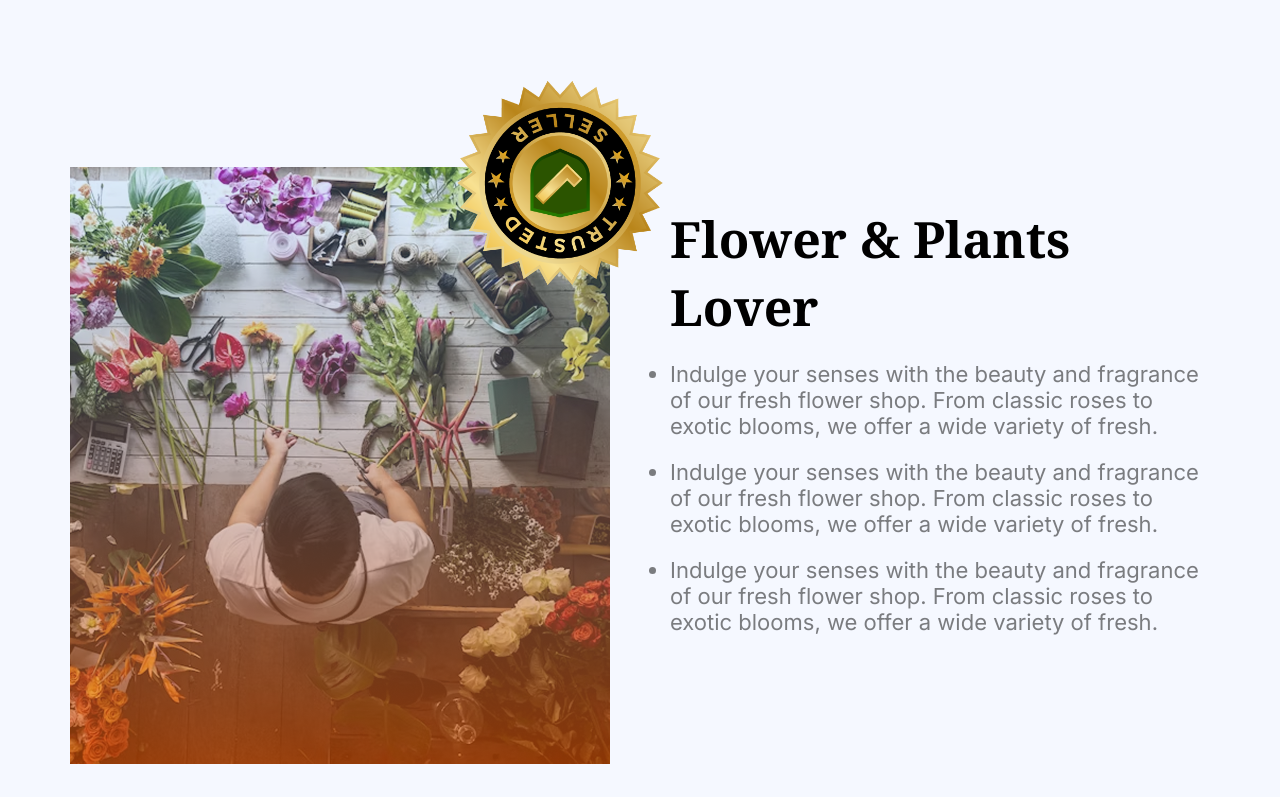
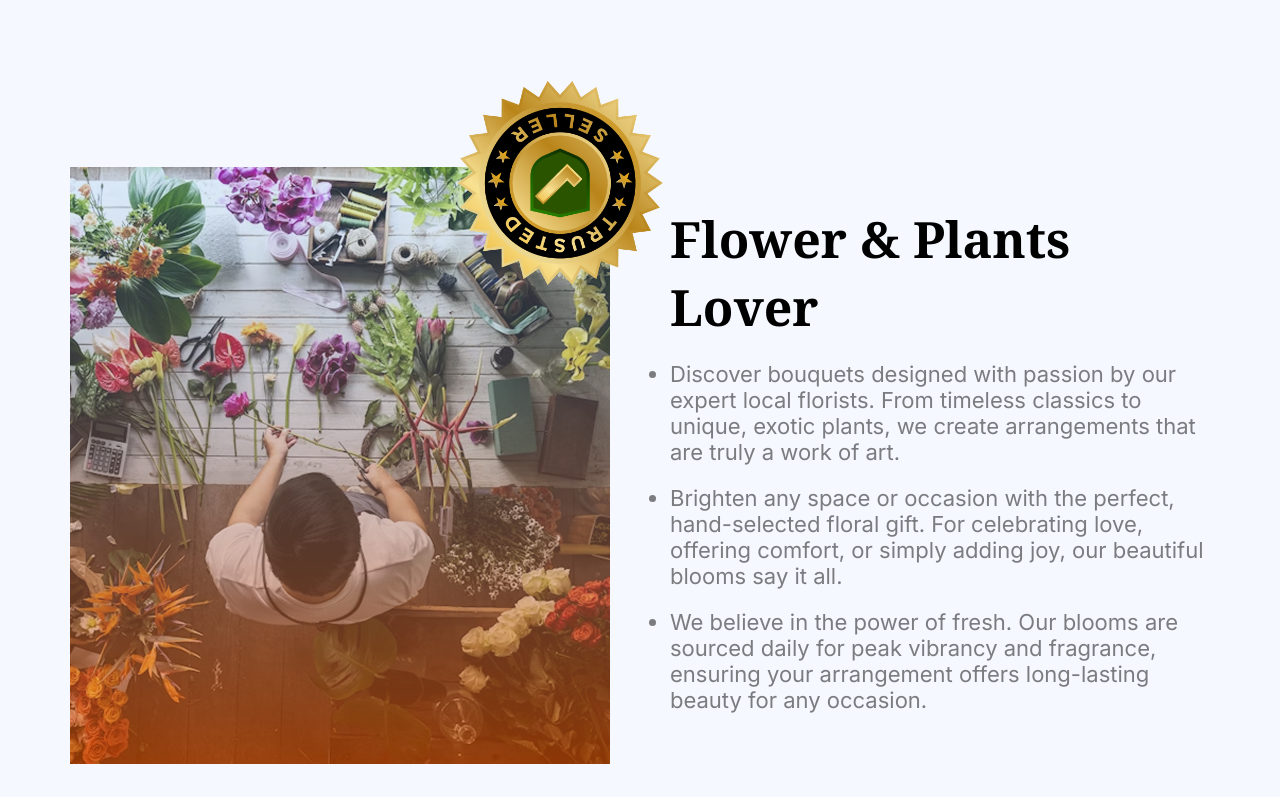
Before and after one commit to Ashik-Ahammad/flower-market, a plain HTML site: page index.html in a window 1280 px wide. Shown: the part 2000-2797 px from the top of the page. Drawn offline with Linux system fonts and the light colour scheme.

Commit message:
Text Update

```diff
--- a/index.html
+++ b/index.html
@@ -52,9 +52,7 @@
       <section class="our-plants-sec">
         <h1 class="our-plants-title"><span>Our</span> Plants</h1>
         <p class="our-plants-desc">
-          Indulge your senses with the beauty and fragrance of our fresh flower
-          shop. From <br />classic roses to exotic blooms, we offer a wide
-          variety of fresh.
+          Adorn your home or find the perfect gift from our stunning selection of fresh-cut flowers. Each <br>beautiful bouquet is expertly arranged to brighten any room or special occasion.
         </p>
 
         <div class="cards">
@@ -138,19 +136,13 @@
 
             <ul class="flower-plant-lover-container-list-texts">
               <li>
-                Indulge your senses with the beauty and fragrance of our fresh
-                flower shop. From classic roses to exotic blooms, we offer a
-                wide variety of fresh.
+                Discover bouquets designed with passion by our expert local florists. From timeless classics to unique, exotic plants, we create arrangements that are truly a work of art.
               </li>
               <li>
-                Indulge your senses with the beauty and fragrance of our fresh
-                flower shop. From classic roses to exotic blooms, we offer a
-                wide variety of fresh.
+                Brighten any space or occasion with the perfect, hand-selected floral gift. For celebrating love, offering comfort, or simply adding joy, our beautiful blooms say it all.
               </li>
               <li>
-                Indulge your senses with the beauty and fragrance of our fresh
-                flower shop. From classic roses to exotic blooms, we offer a
-                wide variety of fresh.
+                We believe in the power of fresh. Our blooms are sourced daily for peak vibrancy and fragrance, ensuring your arrangement offers long-lasting beauty for any occasion.
               </li>
             </ul>
           </div>
@@ -160,9 +152,7 @@
       <section class="latest-deal-sec">
         <h1 class="latest-deal-title"><span>Latest</span> Deals</h1>
         <p class="latest-deal-desc">
-          Indulge your senses with the beauty and fragrance of our fresh flower
-          shop. From <br />classic roses to exotic blooms, we offer a wide
-          variety of fresh.
+          Don't miss our latest deals on beautiful flowers and plants. For a limited time, enjoy exclusive <br>discounts on our most popular collections. Great value, always delivered fresh.
         </p>
 
         <div class="deal-layout">
@@ -210,8 +200,7 @@
       <div class="footer-col logo-col">
         <img src="assets/logo.png" alt="Faugei Logo" class="logo" />
         <p>
-          Indulge your senses with the beauty and fragrance of our fresh flower
-          shop.
+          Delivering joy and beauty with fresh, handcrafted floral arrangements for all life's moments.
         </p>
       </div>
       <div class="footer-col second-col">
```
